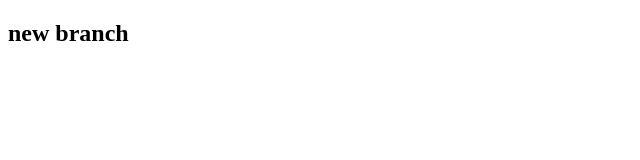
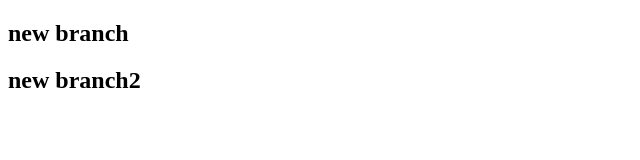
Before and after one commit to himanshu263/DSA-Question, a plain HTML site: page Index.html in a window 1280 px wide. Shown: the whole page, without its empty margins (0-640 px from the left). Drawn offline with Linux system fonts and the light colour scheme.

Commit message:
new line

```diff
--- a/Index.html
+++ b/Index.html
@@ -7,6 +7,7 @@
 </head>
 <body>
     <h2>new branch </h2>
+    <h2>new branch2 </h2>
 
 </body>
 </html>
```
